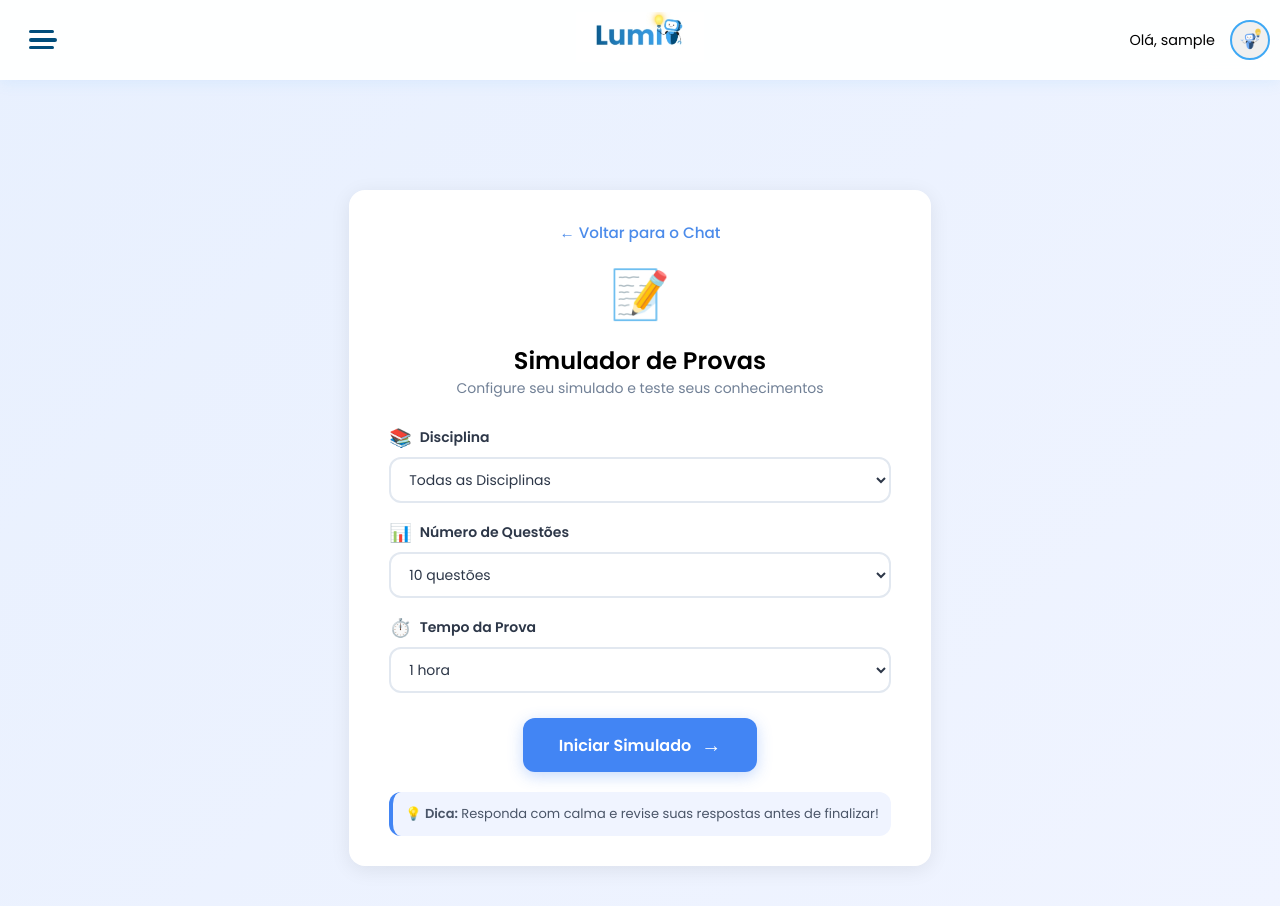
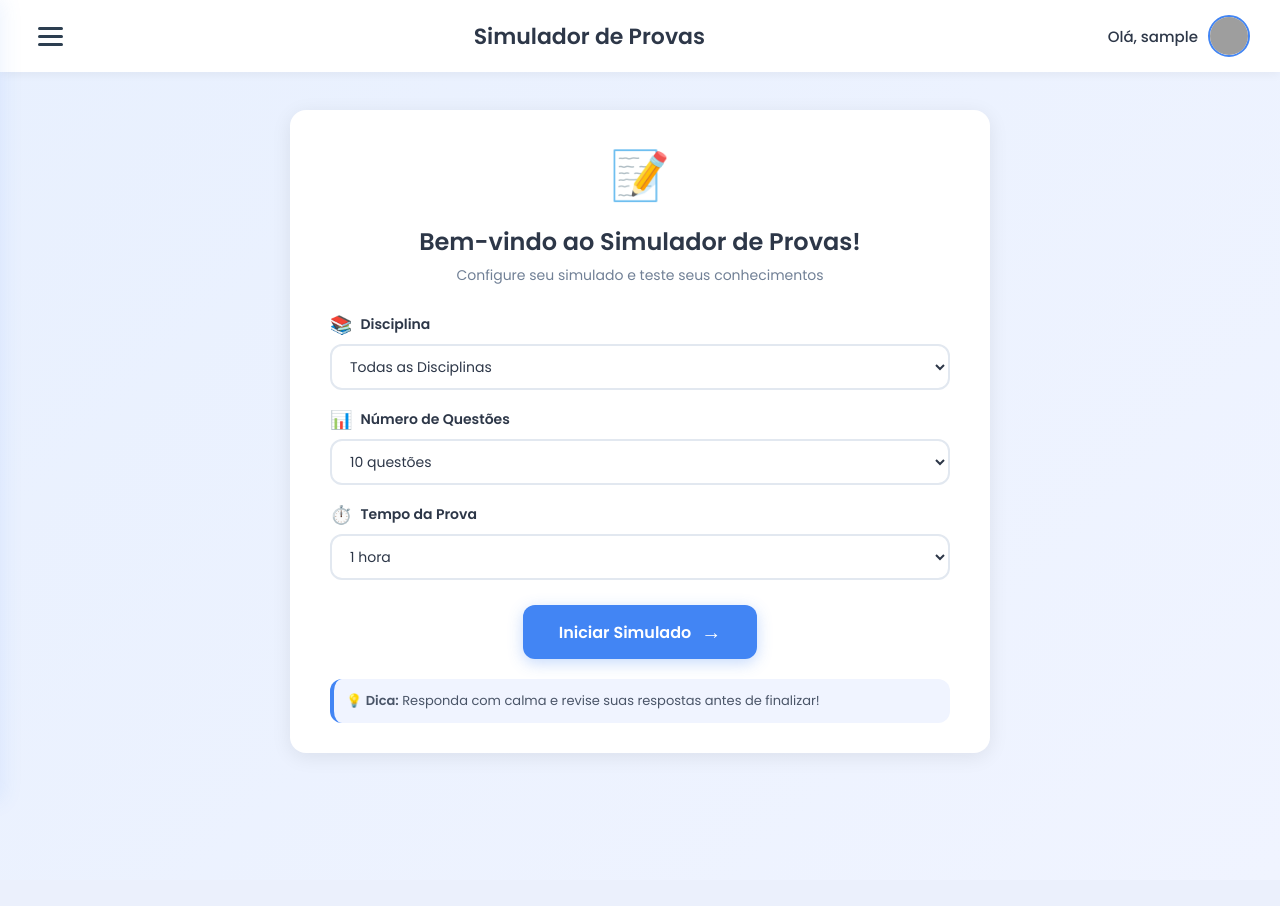
Before and after one commit to emilyndah/LUMI-assistente, a Flask app: page /simulador in a window 1280 px wide. Shown: the top 906 px of the page. After the commit the page ends 753 px from the top, so only its background shows below. Run offline with Flask 3, Linux system fonts and the light colour scheme; the visitor is signed in with stand-in values (Sample User, id 1); some libraries are stand-ins or nearby versions; grey boxes are pictures that could not be loaded.

Commit message:
Samuell novo

```diff
--- a/templates/simulador.html
+++ b/templates/simulador.html
@@ -5,9 +5,7 @@
     <meta name="viewport" content="width=device-width, initial-scale=1.0">
     <title>Lumi – Simulador de Provas</title>
 
-    <link rel="stylesheet" href="{{ url_for('static', filename='style.css') }}">
     <link rel="stylesheet" href="{{ url_for('static', filename='css/simulador.css') }}">
-
     <link href="https://fonts.googleapis.com/css2?family=Poppins:wght@400;500;600&display=swap" rel="stylesheet">
 </head>
 
@@ -29,38 +27,39 @@
 
     <div class="overlay"></div>
 
-    <header>
-        <button class="menu-toggle" title="Menu">
+    <header class="simulador-header">
+        <button class="menu-toggle">
             <span class="hamburger-icon"></span>
         </button>
 
-        <a href="{{ url_for('index') }}">
-            <img src="{{ url_for('static', filename='lumi_logo.jpg') }}" alt="Lumi Logo" class="logo">
-        </a>
+        <h1>Simulador de Provas</h1>
 
-        {% if current_user.is_authenticated %}
-        <div class="user-area">
-            <span class="username">Olá, {{ current_user.username.split(' ')[0] }}</span>
-
-            <a href="{{ url_for('profile') }}" class="profile-link" title="Meu Perfil">
-                <div class="profile-picture">
-                    {% set image_filename = 'uploads/' + current_user.profile_image if current_user.profile_image != 'lumi-2.png' else 'lumi-2.png' %}
-                    <img src="{{ url_for('static', filename=image_filename) }}" alt="Foto de Perfil" class="profile-img">
-                </div>
-            </a>
+        <div class="header-right">
+            <div id="timer-box" class="hidden">
+                ⏱️ <span id="timer">--:--</span>
+            </div>
+            <div class="user-info">
+                <span>Olá, {{ current_user.username.split()[0] }}</span>
+                {% if current_user.profile_image %}
+                    <img src="{{ url_for('static', filename='uploads/' + current_user.profile_image) }}"
+                         alt="Avatar" class="user-avatar" onerror="this.src='{{ url_for('static', filename='lumi-2.png') }}'">
+                {% else %}
+                    <img src="{{ url_for('static', filename='lumi-2.png') }}"
+                         alt="Avatar" class="user-avatar">
+                {% endif %}
+            </div>
         </div>
-        {% endif %}
     </header>
 
     <main class="simulador-container">
 
+        <!-- TELA INICIAL COM CONFIGURAÇÕES -->
         <section id="inicio-box">
             <div class="config-card">
-
-                <a href="{{ url_for('index') }}" class="back-btn-global">← Voltar para o Chat</a>
-
-                <div class="icon-header">📝</div>
-                <h1 class="card-title">Simulador de Provas</h1>
+                <div class="icon-header">
+                    📝
+                </div>
+                <h2>Bem-vindo ao Simulador de Provas!</h2>
                 <p class="subtitle">Configure seu simulado e teste seus conhecimentos</p>
 
                 <div class="config-options">
@@ -124,10 +123,9 @@
             </div>
         </section>
 
+        <!-- TELA DAS QUESTÕES -->
         <section id="questao-box" class="hidden">
             <div class="questao-card">
-                <a href="javascript:location.reload()" class="back-btn-global">← Cancelar e Voltar</a>
-
                 <div class="questao-header">
                     <div class="questao-numero-wrapper">
                         <span class="questao-label">Questão</span>
@@ -149,13 +147,20 @@
                 <div id="alternativas-box" class="alternativas-box"></div>
 
                 <div class="nav-buttons">
-                    <button id="prev-btn" class="secondary-btn" disabled>← Anterior</button>
-                    <button id="next-btn" class="secondary-btn">Próxima →</button>
-                    <button id="finish-btn" class="success-btn hidden">✓ Finalizar Prova</button>
+                    <button id="prev-btn" class="secondary-btn" disabled>
+                        ← Anterior
+                    </button>
+                    <button id="next-btn" class="secondary-btn">
+                        Próxima →
+                    </button>
+                    <button id="finish-btn" class="success-btn hidden">
+                        ✓ Finalizar Prova
+                    </button>
                 </div>
             </div>
         </section>
 
+        <!-- RESULTADO -->
         <section id="resultado-box" class="hidden">
             <div class="resultado-card">
                 <div class="resultado-header">
@@ -197,41 +202,19 @@
                 </div>
 
                 <div class="resultado-actions">
-                    <button onclick="location.reload()" class="primary-btn">🔄 Fazer Novo Simulado</button>
-                    <a href="{{ url_for('index') }}" class="secondary-btn">← Voltar ao Chat</a>
+                    <button onclick="location.reload()" class="primary-btn">
+                        🔄 Fazer Novo Simulado
+                    </button>
+                    <a href="{{ url_for('index') }}" class="secondary-btn">
+                        ← Voltar ao Chat
+                    </a>
                 </div>
             </div>
         </section>
 
     </main>
 
+    <!-- Link para o arquivo JS externo -->
     <script src="{{ url_for('static', filename='js/simulador.js') }}"></script>
-
-    <script>
-        document.addEventListener('DOMContentLoaded', function() {
-            const menuToggle = document.querySelector('.menu-toggle');
-            const sidebar = document.querySelector('.sidebar');
-            const overlay = document.querySelector('.overlay');
-
-            // Só adiciona o evento se os elementos existirem
-            if (menuToggle && sidebar && overlay) {
-
-                // Abre/Fecha Menu
-                menuToggle.addEventListener('click', function(e) {
-                    e.stopPropagation(); // Evita cliques duplos indesejados
-                    sidebar.classList.toggle('active');
-                    overlay.classList.toggle('active');
-                });
-
-                // Fecha ao clicar fora
-                overlay.addEventListener('click', function() {
-                    sidebar.classList.remove('active');
-                    overlay.classList.remove('active');
-                });
-            } else {
-                console.warn('Elementos do menu não encontrados neste HTML.');
-            }
-        });
-    </script>
 </body>
 </html>
```
Also changed, not shown: static/uploads/26ed3a5e-853b-494e-8dab-c8bdd6aab5f0.png (added), 1 other file.
